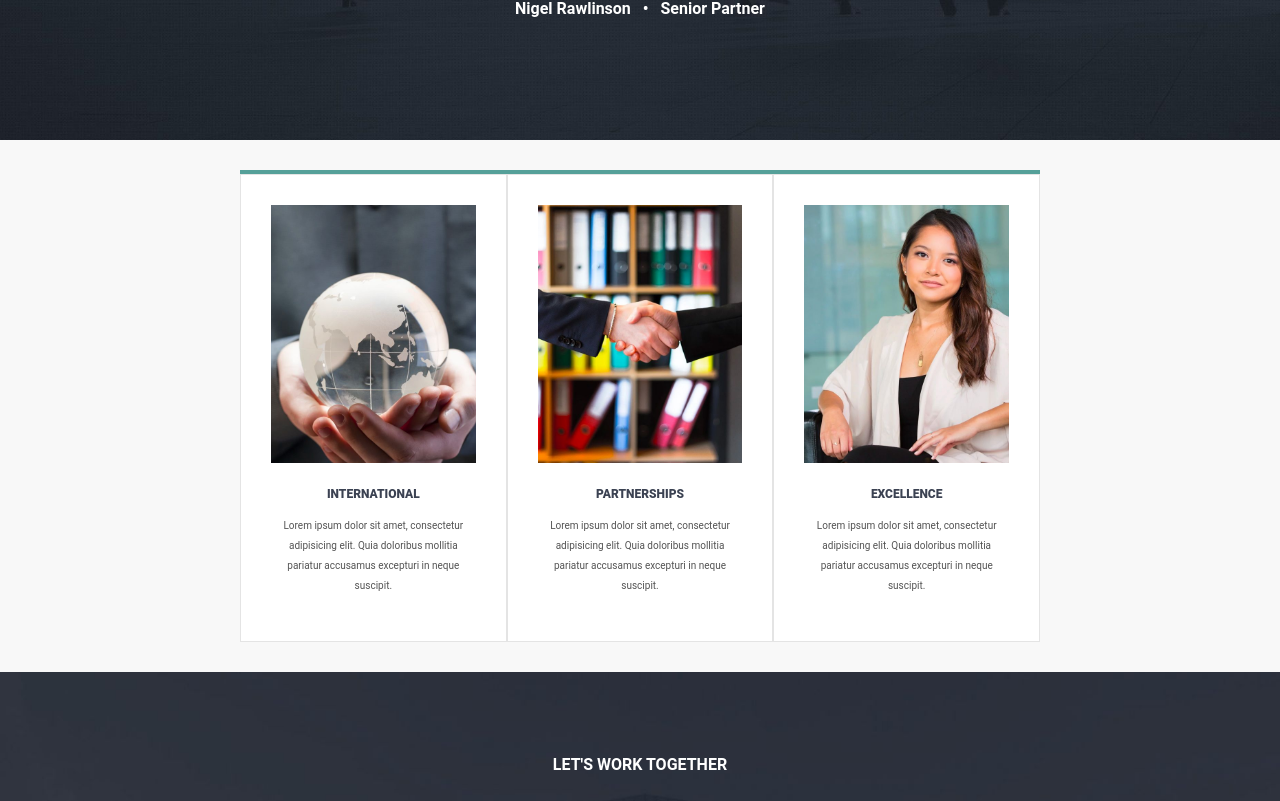
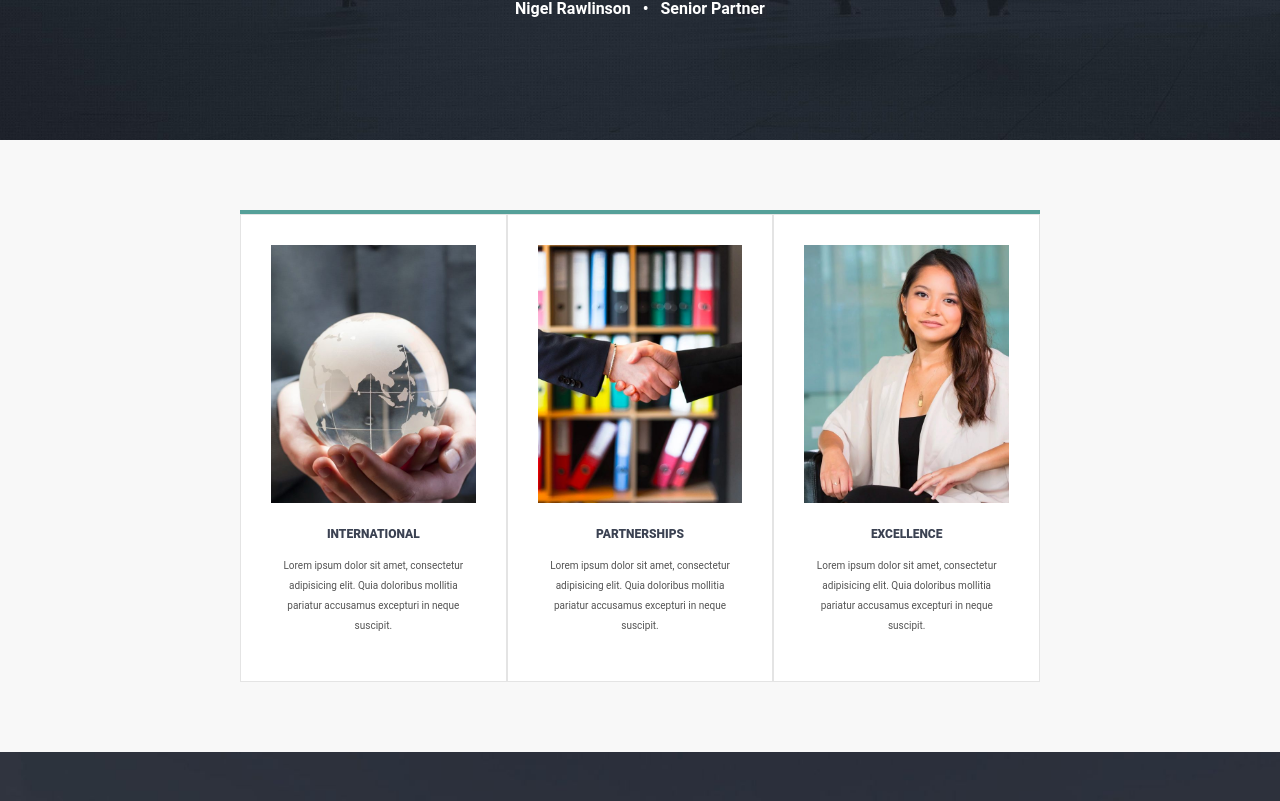
Before and after one commit to edaless/proj-html-vuejs, a Vue app: page / in a window 1280 px wide. Shown: the part 2199-3000 px from the top of the page. Built offline with nearby package versions, Linux system fonts and the light colour scheme.

Commit message:
padding b8

```diff
--- a/src/components/Main.vue
+++ b/src/components/Main.vue
@@ -312,7 +312,7 @@ export default {
     }
 
     .b8 {
-        padding: 30px 0;
+        padding: 70px 0;
         background-color: var(--sfondo-grey);
 
         .larghezza {
```
